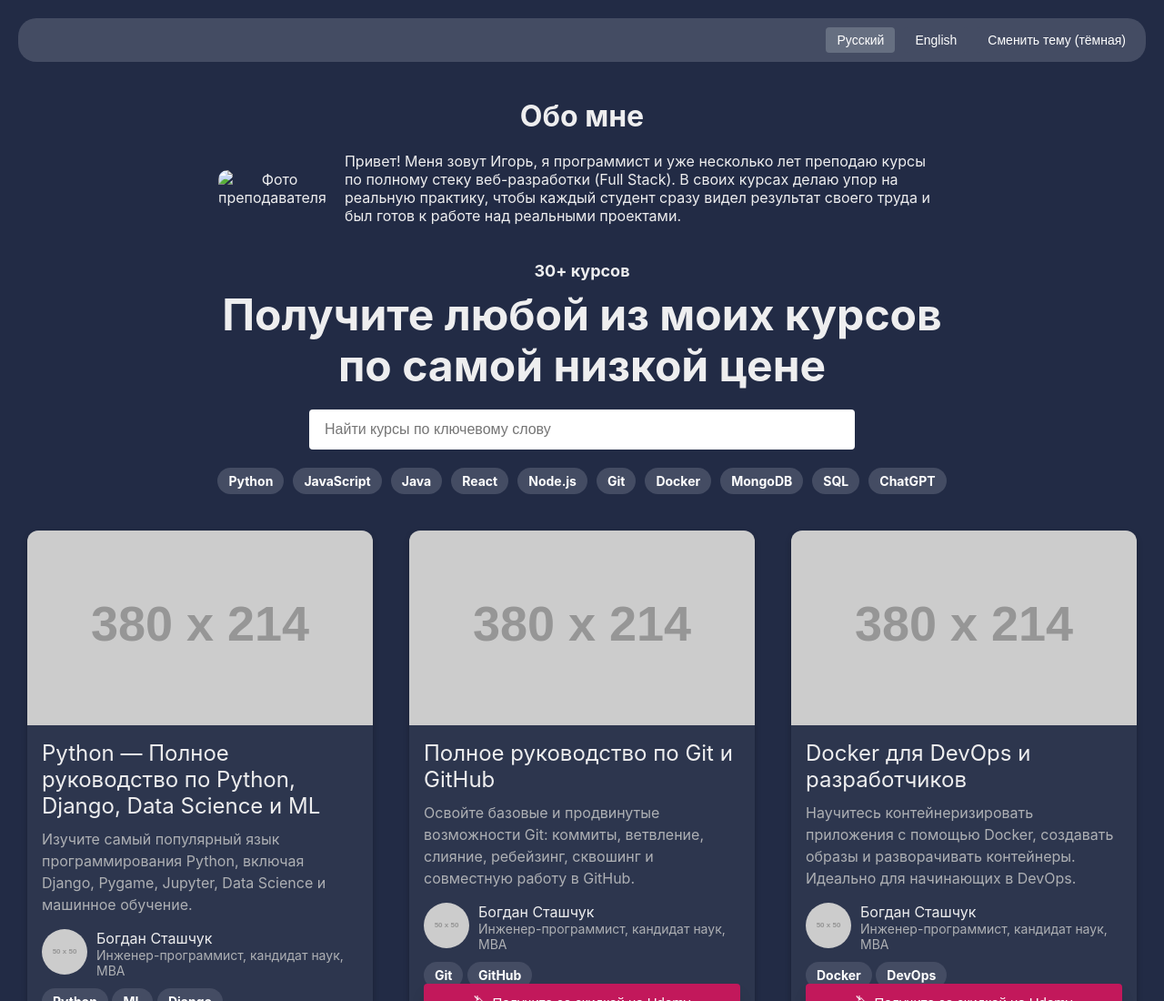
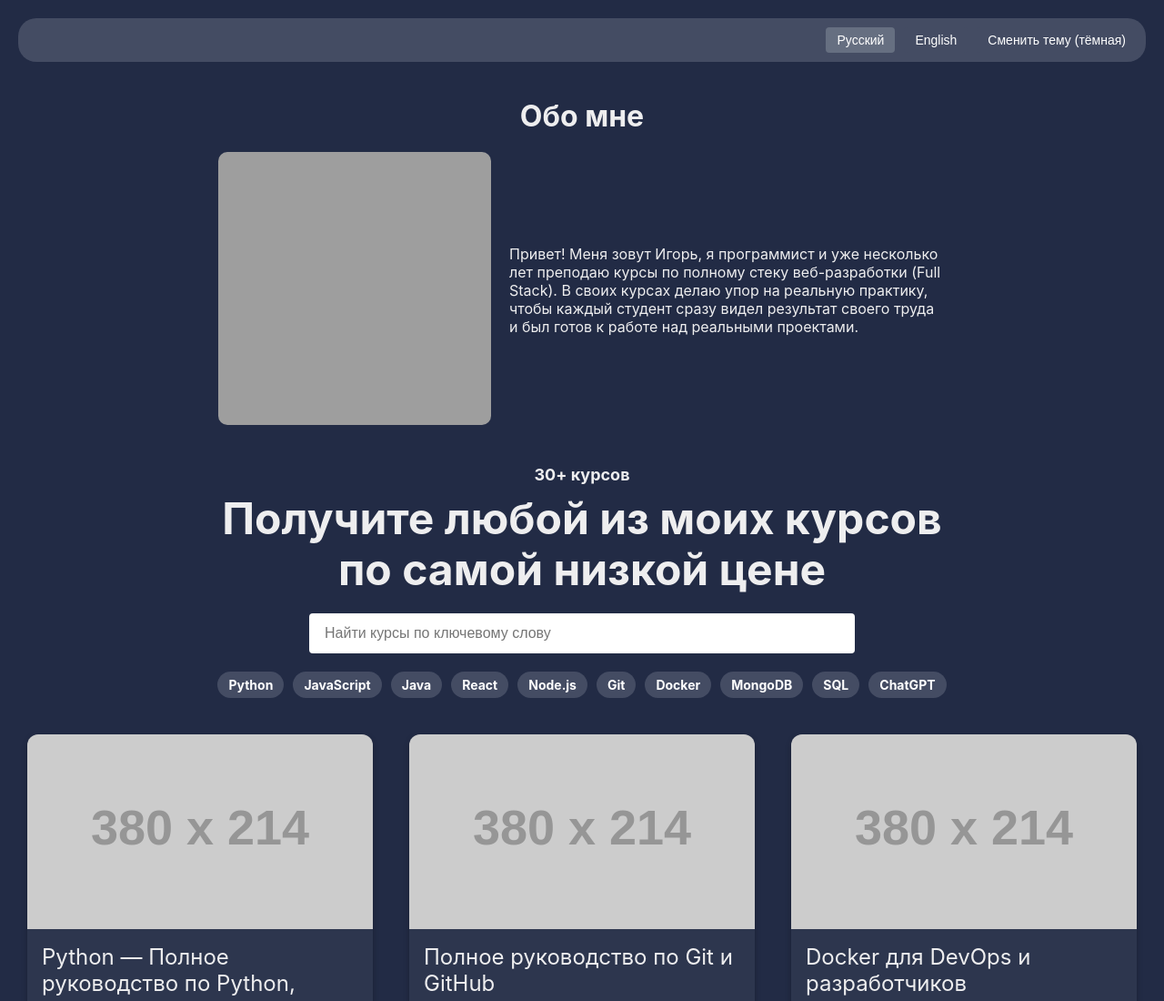
Before and after one commit to bdcry/coursesLanding, a plain HTML site: page index.html in a window 1280 px wide. Shown: the top 1100 px of the page at 91% size. Drawn offline with Linux system fonts and the light colour scheme; the site is published under a folder, as on GitHub Pages, so addresses that start at the root find nothing.

Commit message:
upd img path

```diff
--- a/index.html
+++ b/index.html
@@ -24,7 +24,7 @@
         <div class="teacher-photo">
           <!-- Замените src на путь к вашей фотографии -->
           <img
-            src="/img/portrait-smiling-handsome-man-eyeglasses.jpg"
+            src="./img/portrait-smiling-handsome-man-eyeglasses.jpg"
             alt="Фото преподавателя"
           />
         </div>
```
